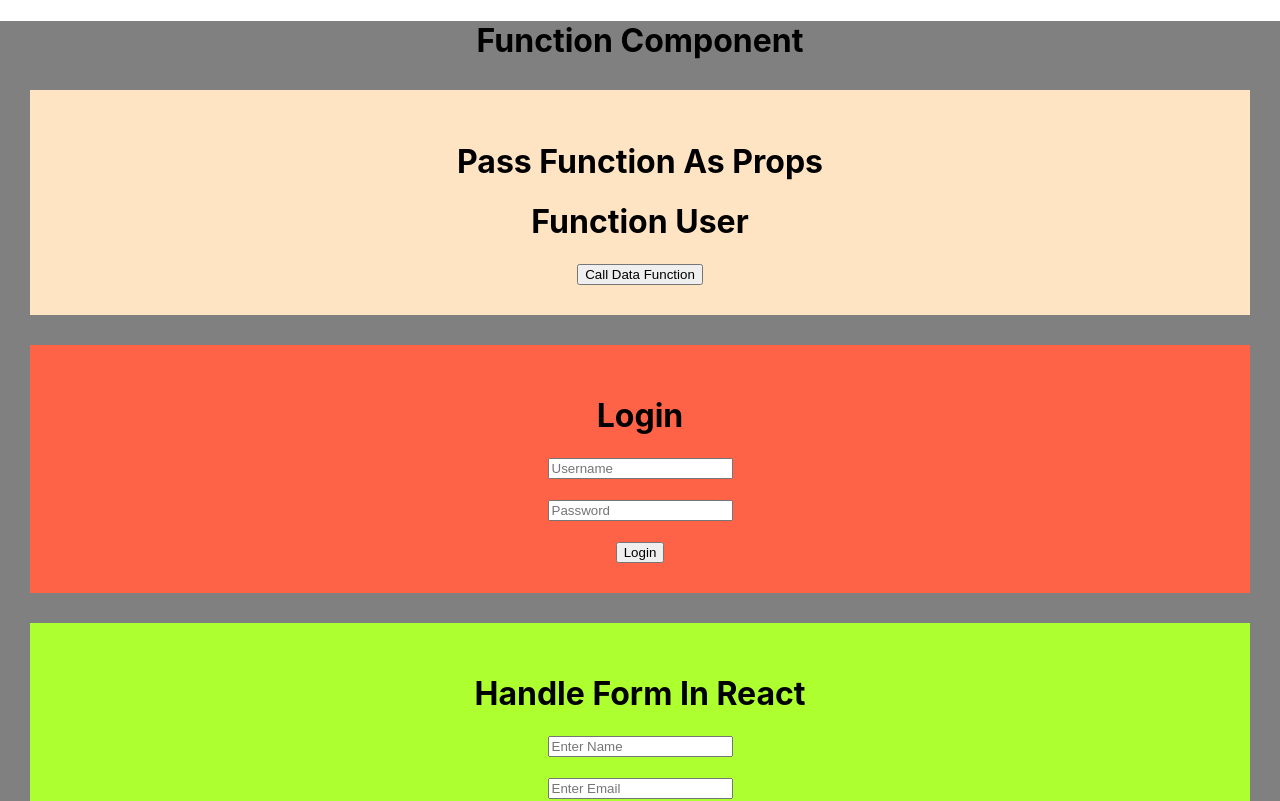
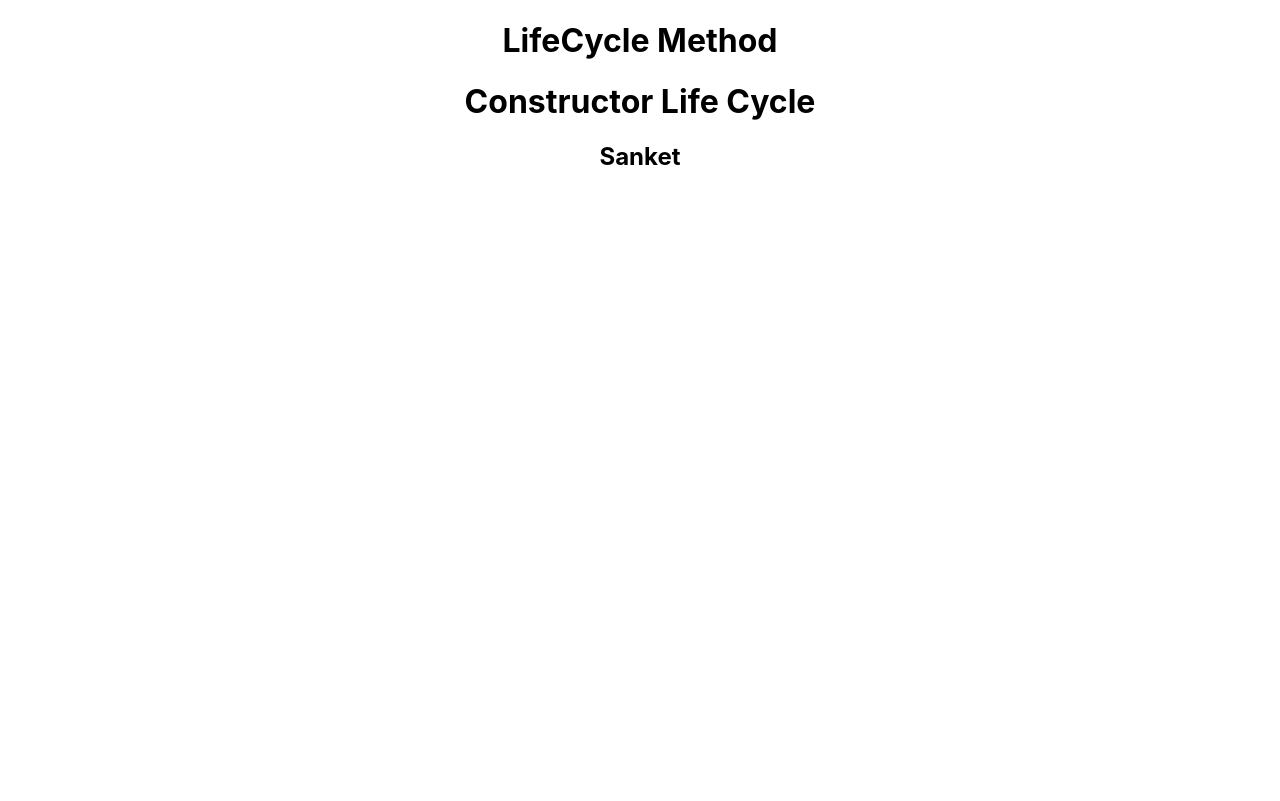
Before and after one commit to sanketpujari33/Full-Stack-Develaper, a React (Create React App) app in the folder Web-Technologies/React-Js/blog/: page / in a window 1280 px wide. Shown: the top 801 px of the page. Built offline with nearby package versions, Linux system fonts and the light colour scheme.

Commit message:
Constructor Life Cycle

```diff
--- a/Web-Technologies/React-Js/blog/src/App.js
+++ b/Web-Technologies/React-Js/blog/src/App.js
@@ -1,14 +1,16 @@
-import './App.css';
-// import ClassComponent from './components/class/ClassComponent';
-import FunctionComponent from './components/function/FunctionComponent';
+import "./App.css";
+import { LifeCycleMethod } from "./components/LifeCycleMethod/LifeCycleMethod";
+// import ClassComponent from "./components/class/ClassComponent";
+// import FunctionComponent from './components/function/FunctionComponent';
 // import Hook from './components/hook/Hook';
 
 function App() {
   return (
     <div className="App">
-      <FunctionComponent/>
-      {/* <ClassComponent/> */}
+      {/* <FunctionComponent/> */}
+      {/* <ClassComponent /> */}
       {/* <Hook/> */}
+      <LifeCycleMethod/>
     </div>
   );
 }
--- /dev/null
+++ b/Web-Technologies/React-Js/blog/src/components/LifeCycleMethod/CunstructorLifeCycle.js
@@ -0,0 +1,20 @@
+import React, { Component } from 'react';
+
+export class CunstructorLifeCycle extends Component {
+    constructor() {
+        super();
+        console.warn("constructor");
+        this.state={
+            data:"Sanket"
+        }
+    }
+    render() {
+        return (
+            <div>
+                <h1>Constructor Life Cycle</h1>
+                <h2>{this.state.data}</h2>
+                {console.warn("Return DATA")}
+            </div>
+        );
+    };
+};
--- /dev/null
+++ b/Web-Technologies/React-Js/blog/src/components/LifeCycleMethod/LifeCycleMethod.js
@@ -0,0 +1,14 @@
+
+import React, { Component } from 'react';
+import { CunstructorLifeCycle } from './CunstructorLifeCycle';
+
+export class LifeCycleMethod extends Component {
+    render() {
+        return (
+            <div>
+            <h1>LifeCycle Method</h1>
+            <CunstructorLifeCycle/>
+            </div>
+        );
+    };
+};
```
